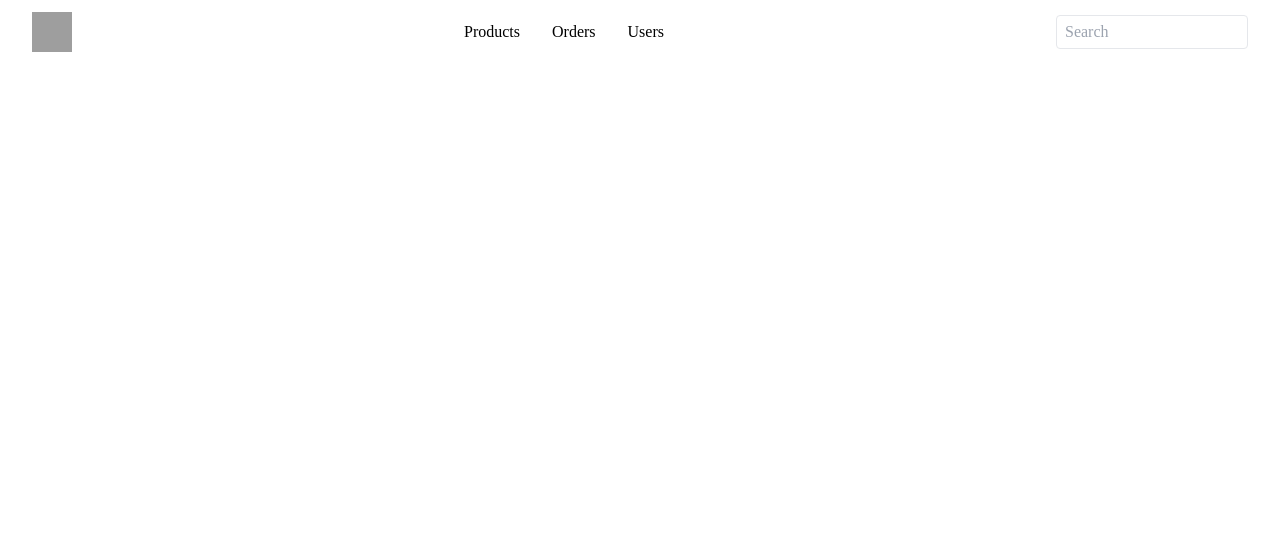
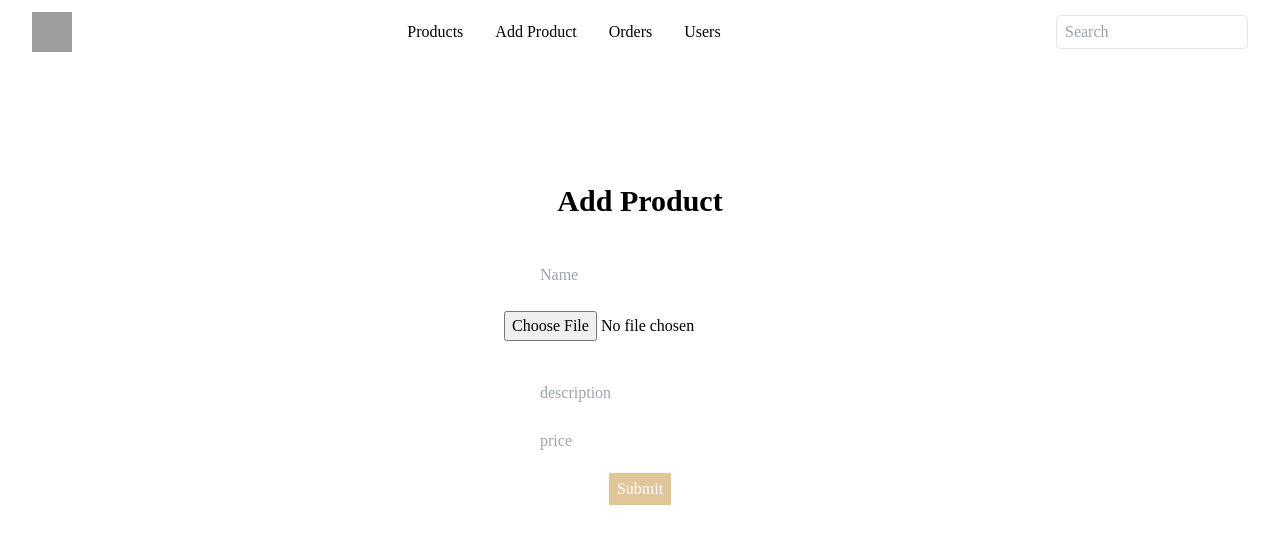
Before and after one commit to YaminDevs/webstore, a React (Vite) app in the folder frontend/: page / in a window 1280 px wide. Shown: the top 544 px of the page. Built offline with nearby package versions, Linux system fonts and the light colour scheme; grey boxes are pictures that could not be loaded; a web font is replaced by a local one.

Commit message:
added a form to upload new product to database

```diff
--- a/frontend/src/components/AddItem.jsx
+++ b/frontend/src/components/AddItem.jsx
@@ -7,6 +7,10 @@ const [name, setName] = useState('')
 const [image, setImage] = useState('')
 const [description, setDescription] = useState('')
 const [price, setPrice] = useState('')
+const [file, setFile] = useState();
+
+
+
 const onImageChange = (event) => {
     setImage(event.target.value);
 }
@@ -35,11 +39,29 @@ const onPriceChange = (event) => {
             }),
         })
     }
+    function handleChange(e) {
+        console.log(e.target.files);
+        setFile(URL.createObjectURL(e.target.files[0]));
+    }
 
+    function resetForm() {
+        setName('')
+        setImage('')
+        setDescription('')
+        setPrice('')
+    }
 
     return(
-        <>
-
-        </>
+        <div className='flex flex-col items-center justify-center h-[70vh]'>
+            <h1 className='text-3xl font-bold mb-10'>Add Product</h1>
+            <form type='submit' className='flex flex-col gap-4 w-[20vw] justify-center items-center'>
+                <input type="text" required='true' placeholder='Name' className='py-1 px-2' />
+                <input type='file' required='true' onChange={handleChange} className='py-1 px-2' />
+                <img src={file} />
+                <input type="text" placeholder='description' className='py-1 px-2' />
+                <input type="number" min="0.01" step="0.01" required='true' placeholder='price' className='py-1 px-2' />
+                <input type="submit" className='py-1 px-2 bg-beige text-white cursor-pointer' onClick={resetForm}/>
+            </form>
+        </div>
     )
 }
--- a/frontend/src/components/DashNav.jsx
+++ b/frontend/src/components/DashNav.jsx
@@ -1,18 +1,21 @@
 import React from "react";
 
-export default function DashNav(){
+export default function DashNav( {setDashboard} ) {
     return(
         <>
             <div className="flex justify-between items-center p-3 px-8">
-                <img src="https://cdn-icons-png.flaticon.com/512/149/149071.png" alt="Logo" className="w-10 h-10"/>
+                <img src="https://cdn-icons-png.flaticon.com/512/149/149071.png" alt="Logo" className="w-10 h-10 cursor-pointer" onClick={() => setDashboard('')}/>
                 <ul className="flex gap-8 ">
-                    <li>
+                    <li className="cursor-pointer" onClick={setDashboard('products')}>
                         Products
                     </li>
-                    <li>
+                    <li className="cursor-pointer"  onClick={setDashboard('add')}>
+                        Add Product
+                    </li>
+                    <li className="cursor-pointer">
                         Orders
                     </li>
-                    <li>
+                    <li className="cursor-pointer">
                         Users
                     </li>
                 </ul>
--- a/frontend/src/containers/Dashboard.jsx
+++ b/frontend/src/containers/Dashboard.jsx
@@ -3,11 +3,11 @@ import DashNav from "../components/DashNav";
 import AddItem from "../components/AddItem";
 const Dashboard = () => {
 
-    const [dashboard, setDashboard] = useState('add');
+    const [dashboard, setDashboard] = useState('');
 
     return(
         <>
-            <DashNav/>
+            <DashNav setDashboard={setDashboard}/>
             <>
             {/* {page === 'products' ? (
                 <Products/>
```
